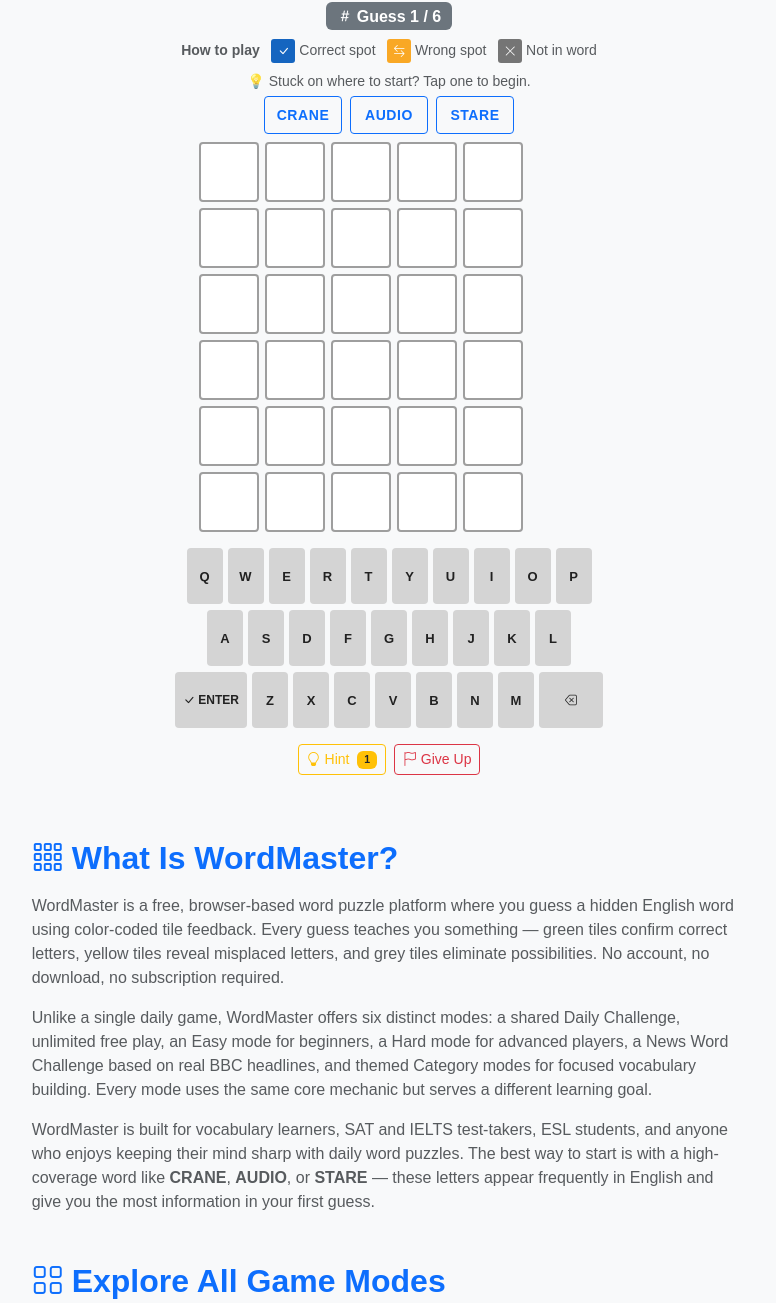
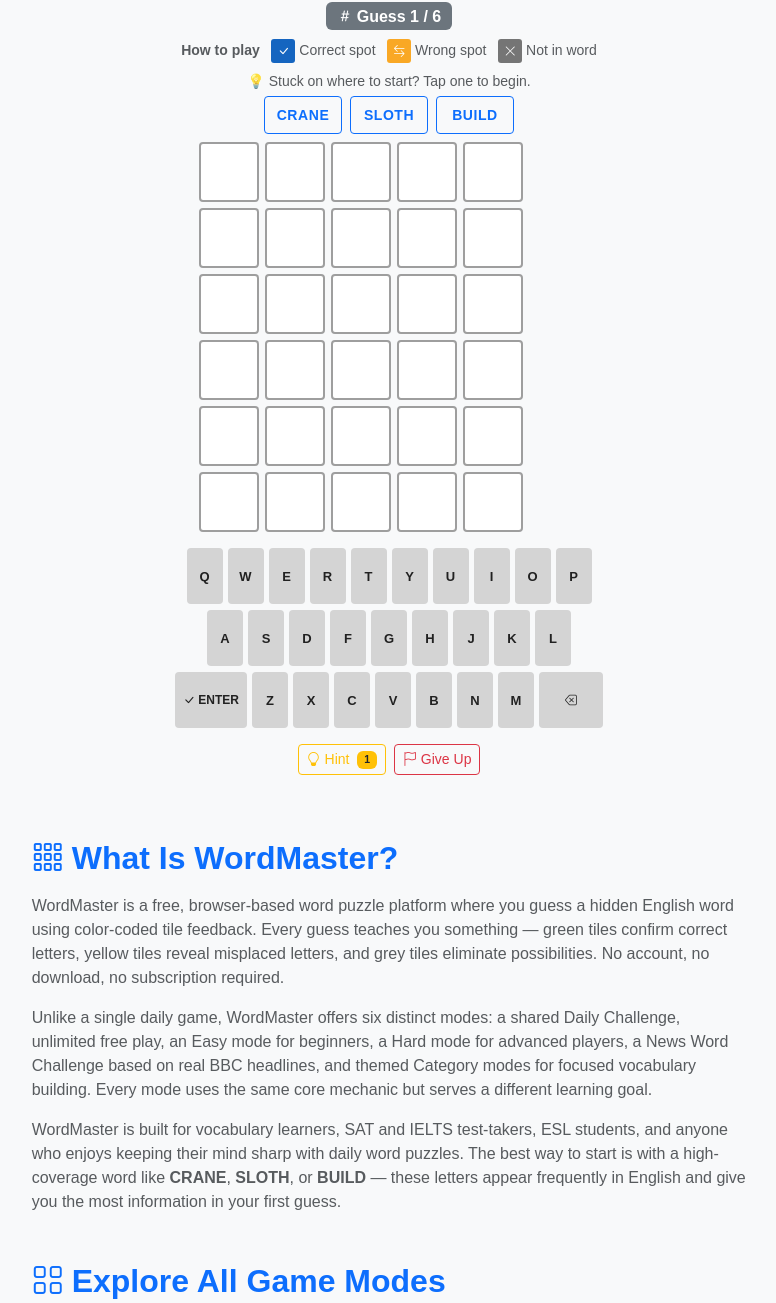
Before and after one commit to Kye-Jaemin/wordmaster, a Flask app: page / in a window 1280 px wide. Shown: the part 352-1655 px from the top of the page, without its empty margins (251-1027 px from the left). Run offline with Flask 3, Linux system fonts and the light colour scheme; some libraries are stand-ins or nearby versions.

Commit message:
fix: starter-word chips (AUDIO, STARE) weren't in the game's own word list
AUDIO and STARE are real English words but aren't in words.json, so
/api/guess rejected them as invalid on every tap -- the chip filled the
row and shook, but never actually submitted. The bug was picking
"real English words" without checking them against this site's own
curated word set, which is what /api/guess actually validates against.

Compute STARTER_WORDS server-side (app.py), filtered against
_ALL_WORDS_SET_UPPER, and inject it via a context processor so
index.html can't hardcode word strings that silently go stale again.
Chose CRANE/SLOTH/BUILD for combined letter coverage (14 unique
letters, beating the original CRANE/AUDIO/STARE's 13). Verified this
time by actually POSTing each word to /api/guess and checking
valid:true, not just grepping for the old strings.

```diff
--- a/app.py
+++ b/app.py
@@ -113,6 +113,16 @@ for _lst in WORDS.values():
 # single /api/guess POST — precomputed once here instead).
 _ALL_WORDS_SET_UPPER = {w.upper() for w in _ALL_WORDS_SET}
 
+# One-tap "starter word" chips on the 5-letter game modes. These must be in
+# _ALL_WORDS_SET_UPPER (the game's own curated word lists), NOT just be real
+# English words -- AUDIO and STARE are real words but weren't in words.json,
+# so /api/guess rejected them as invalid every time and the chip appeared to
+# do nothing. Filter candidates against the real set (in preference order,
+# chosen for combined unique-letter coverage) instead of hardcoding the
+# final list, so a future words.json change can't silently break this again.
+_STARTER_WORD_CANDIDATES = ["CRANE", "SLOTH", "BUILD", "SLATE", "HOUSE", "RAISE", "SOUND"]
+STARTER_WORDS = [w for w in _STARTER_WORD_CANDIDATES if w in _ALL_WORDS_SET_UPPER][:3]
+
 # ─── Language Support ──────────────────────────────────────────
 
 def resolve_lang():
@@ -137,6 +147,11 @@ def resolve_lang():
 def inject_lang():
     """Inject the resolved display language into every template."""
     return dict(lang=resolve_lang())
+
+@app.context_processor
+def inject_starter_words():
+    """Guaranteed-valid one-tap starter words for the 5-letter game modes."""
+    return dict(starter_words=STARTER_WORDS)
 
 @app.context_processor
 def inject_forced_word():
--- a/templates/index.html
+++ b/templates/index.html
@@ -266,19 +266,23 @@
       </div>
 
       <!-- Starter-word hint — first-time players landing straight on the board
-           had no visible cue for what to type first (the CRANE/AUDIO/STARE
+           had no visible cue for what to type first (the starter-word
            examples only existed buried in SEO copy far below the fold).
            On 5-letter modes these are now one-tap chips: tapping fills the row
            and submits it, so the cost of the very first guess is zero taps of
            thinking. Non-5-letter modes keep the plain text hint — a fixed
-           opener list only makes sense for the 5-letter word set. -->
+           opener list only makes sense for the 5-letter word set.
+           `starter_words` is server-computed (see app.py STARTER_WORDS) and
+           filtered against the game's own accepted-guess word set — do not
+           hardcode word strings here, a "real English word" is not the same
+           as "a word this site's dictionary will accept as a guess". -->
       <div id="starter-hint" class="text-center mb-2">
         {% if word_length == 5 %}
           <div class="text-muted small mb-1">
             {% if lang == 'ko' %}💡 막막하다면 한 번 탭해서 시작해보세요.{% else %}💡 Stuck on where to start? Tap one to begin.{% endif %}
           </div>
           <div class="d-flex flex-wrap gap-2 justify-content-center">
-            {% for w in ["CRANE", "AUDIO", "STARE"] %}
+            {% for w in starter_words %}
               <button type="button" class="wm-start-chip btn btn-sm btn-outline-primary" data-word="{{ w }}"
                       aria-label="{% if lang == 'ko' %}{{ w }}(으)로 시작하기{% else %}Start with {{ w }}{% endif %}">{{ w }}</button>
             {% endfor %}
@@ -480,7 +484,7 @@
           <li>ESL 학생</li>
           <li>매일의 단어 퍼즐로 두뇌를 단련하고 싶은 모든 분</li>
         </ul>
-        <p class="text-muted">가장 좋은 시작 방법은 <strong>CRANE</strong>, <strong>AUDIO</strong>, <strong>STARE</strong>처럼 글자 커버리지가 높은 단어로 첫 추측을 하는 것입니다.</p>
+        <p class="text-muted">가장 좋은 시작 방법은 <strong>{{ starter_words[0] }}</strong>, <strong>{{ starter_words[1] }}</strong>, <strong>{{ starter_words[2] }}</strong>처럼 글자 커버리지가 높은 단어로 첫 추측을 하는 것입니다.</p>
         <p class="text-muted">이 단어들은 영어에서 자주 등장하므로, 첫 추측에서 가장 많은 정보를 얻을 수 있습니다.</p>
       </div>
       <div class="mb-5">
@@ -549,7 +553,7 @@
         <h2 class="fw-bold text-primary mb-3"><i class="bi bi-grid-3x3-gap me-2"></i>What Is WordMaster?</h2>
         <p class="text-muted">WordMaster is a free, browser-based word puzzle platform where you guess a hidden English word using color-coded tile feedback. Every guess teaches you something — green tiles confirm correct letters, yellow tiles reveal misplaced letters, and grey tiles eliminate possibilities. No account, no download, no subscription required.</p>
         <p class="text-muted">Unlike a single daily game, WordMaster offers six distinct modes: a shared Daily Challenge, unlimited free play, an Easy mode for beginners, a Hard mode for advanced players, a News Word Challenge based on real BBC headlines, and themed Category modes for focused vocabulary building. Every mode uses the same core mechanic but serves a different learning goal.</p>
-        <p class="text-muted">WordMaster is built for vocabulary learners, SAT and IELTS test-takers, ESL students, and anyone who enjoys keeping their mind sharp with daily word puzzles. The best way to start is with a high-coverage word like <strong>CRANE</strong>, <strong>AUDIO</strong>, or <strong>STARE</strong> — these letters appear frequently in English and give you the most information in your first guess.</p>
+        <p class="text-muted">WordMaster is built for vocabulary learners, SAT and IELTS test-takers, ESL students, and anyone who enjoys keeping their mind sharp with daily word puzzles. The best way to start is with a high-coverage word like <strong>{{ starter_words[0] }}</strong>, <strong>{{ starter_words[1] }}</strong>, or <strong>{{ starter_words[2] }}</strong> — these letters appear frequently in English and give you the most information in your first guess.</p>
       </div>
       <div class="mb-5">
         <h2 class="fw-bold text-primary mb-3"><i class="bi bi-grid me-2"></i>Explore All Game Modes</h2>
@@ -637,8 +641,8 @@
         <p class="text-muted mt-4">긴 연속 기록을 유지하는 가장 확실한 전략은 <strong>매일 같은 시간에 플레이</strong>하는 것입니다.</p>
         <p class="text-muted">아침 플레이어가 연속 기록 유지율이 높은 편입니다. 일일 퍼즐이 기존 루틴(커피, 뉴스, WordMaster)의 일부가 되기 때문입니다.</p>
         <p class="text-muted">하루 놓쳤다면 마음속에서 처음부터 다시 시작하지 마세요. 그냥 다시 플레이하고 쌓아가세요. <strong>끊긴 연속 기록도, 그것을 만들 만큼 꾸준히 했다는 증거</strong>입니다.</p>
-        <p class="text-muted mt-4">데일리 챌린지 성능을 극대화하려면 <strong>CRANE</strong>, <strong>AUDIO</strong>, <strong>STARE</strong> 같은 글자 커버리지가 높은 시작 단어를 사용하세요.</p>
-        <p class="text-muted">이 단어들은 영어에서 가장 흔한 글자 13개를 함께 커버해, 두 번째 추측 전에 가장 많은 정보를 줍니다.</p>
+        <p class="text-muted mt-4">데일리 챌린지 성능을 극대화하려면 <strong>{{ starter_words[0] }}</strong>, <strong>{{ starter_words[1] }}</strong>, <strong>{{ starter_words[2] }}</strong> 같은 글자 커버리지가 높은 시작 단어를 사용하세요.</p>
+        <p class="text-muted">이 단어들은 영어에서 가장 흔한 글자들을 폭넓게 커버해, 두 번째 추측 전에 가장 많은 정보를 줍니다.</p>
         <p class="text-muted">그 다음부터는 직관이 아닌 <strong>제거법</strong>을 사용하세요.</p>
       </div>
       <div class="mb-4">
@@ -672,7 +676,7 @@
         <h2 class="fw-bold text-primary mb-3"><i class="bi bi-fire me-2"></i>Building and Keeping Your Streak</h2>
         <p class="text-muted">The daily streak counter is one of the most powerful motivational tools in WordMaster. Streak-building works because it harnesses the psychological principle of loss aversion — once you have a 7-day streak, the discomfort of breaking it is a stronger motivator than the satisfaction of extending it. This is a feature, not a flaw. Use it to anchor a daily habit.</p>
         <p class="text-muted">The most reliable strategy for maintaining a long streak is to play at the same time every day. Morning players tend to have higher streak retention because the daily puzzle becomes part of an existing routine — coffee, news, WordMaster. If you miss a day, do not start over mentally. Simply resume and build again. Even a broken streak shows you played consistently enough to build it in the first place.</p>
-        <p class="text-muted">To maximize your daily challenge performance, start with a high-coverage opener like <strong>CRANE</strong>, <strong>AUDIO</strong>, or <strong>STARE</strong>. These words collectively cover 13 of the most common letters in English, giving you the most information before your second guess. From there, use process of elimination rather than intuition.</p>
+        <p class="text-muted">To maximize your daily challenge performance, start with a high-coverage opener like <strong>{{ starter_words[0] }}</strong>, <strong>{{ starter_words[1] }}</strong>, or <strong>{{ starter_words[2] }}</strong>. These words collectively cover many of the most common letters in English, giving you the most information before your second guess. From there, use process of elimination rather than intuition.</p>
       </div>
       <div class="mb-4">
         <h2 class="fw-bold text-primary mb-3"><i class="bi bi-share me-2"></i>Share Your Result and Compare Scores</h2>
```
